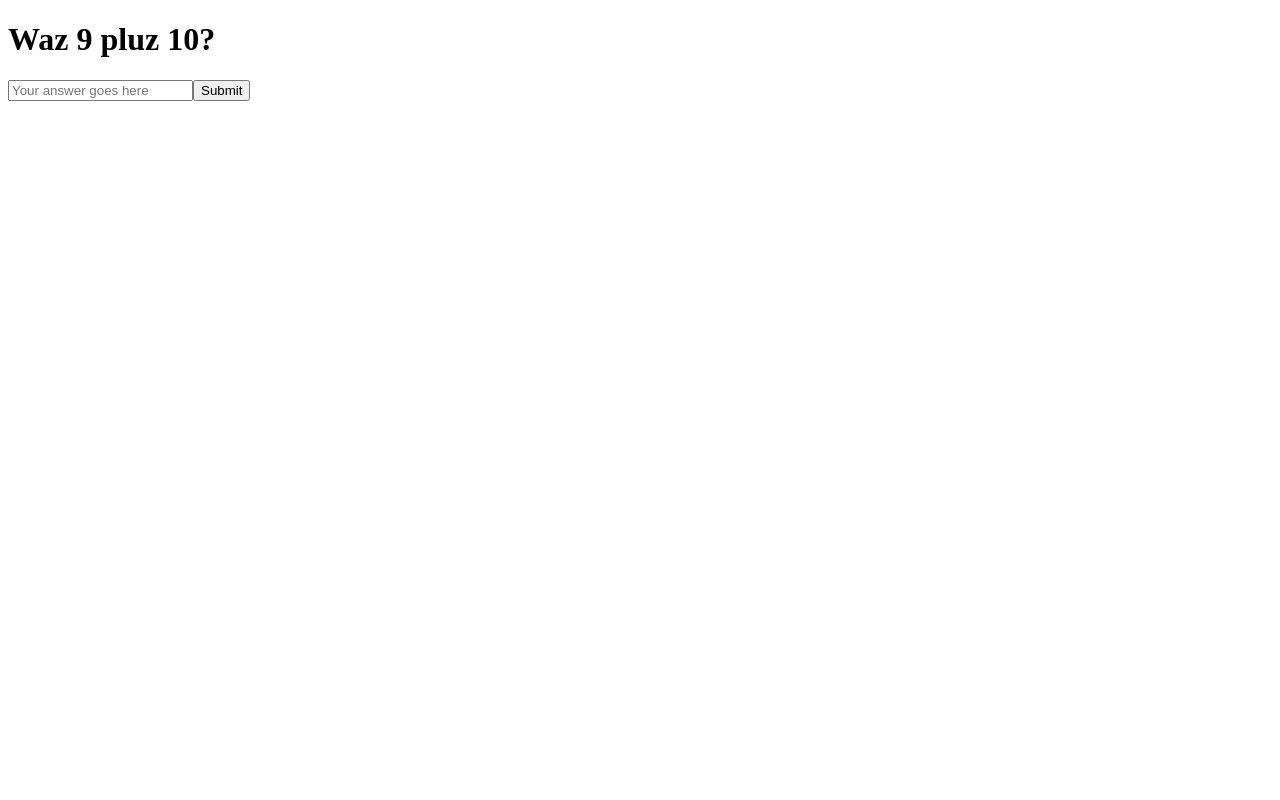
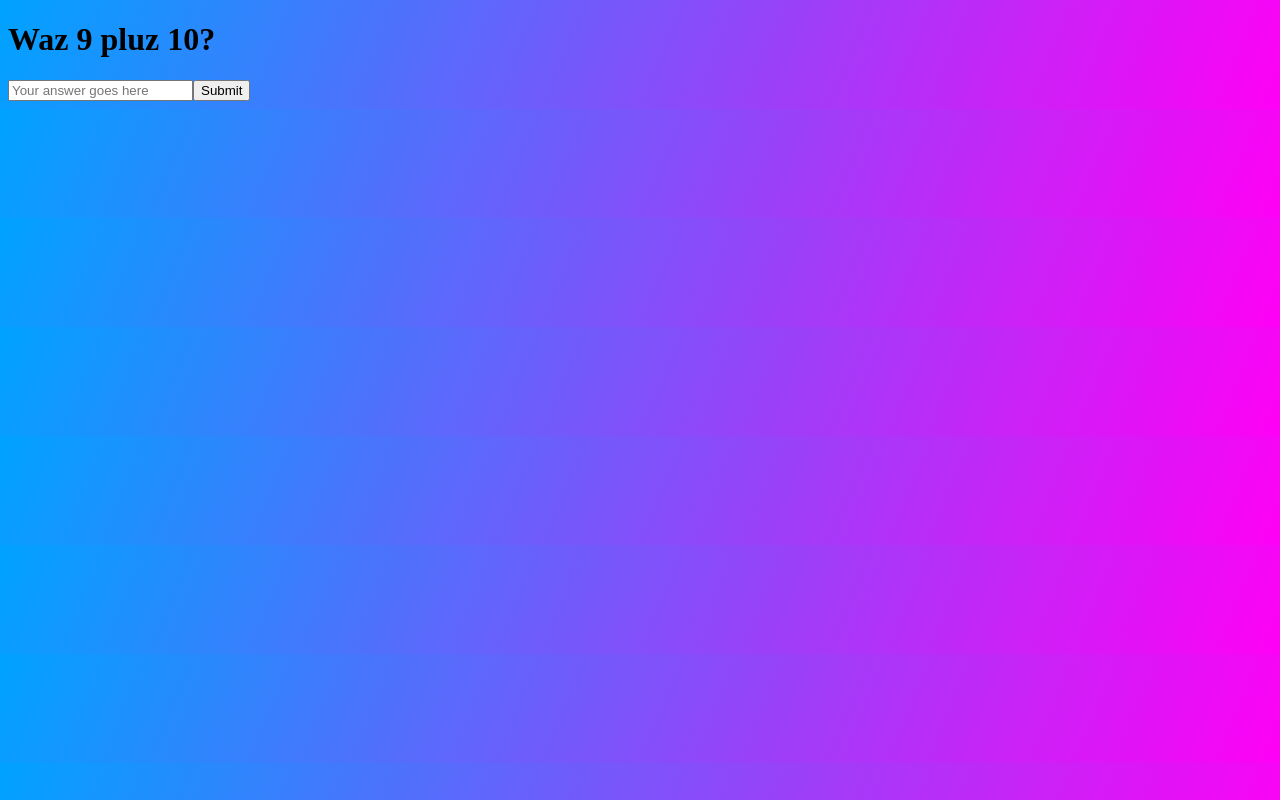
Before and after one commit to awesomearjun/Multimath, a React (Create React App) app: page /addition in a window 1280 px wide. Built offline with nearby package versions, Linux system fonts and the light colour scheme.

Commit message:
done everything

```diff
--- a/src/styles/App.css
+++ b/src/styles/App.css
@@ -1,3 +1,14 @@
+html {
+    background: linear-gradient(112.34deg, #00A3FF 0%, #FF00F5 100%);
+}
+
+#title {
+
+    font-family: 'Inter';
+
+    color: #FFFFFF;
+}
+
 .cards {
     display: grid;
     margin: auto;
```
